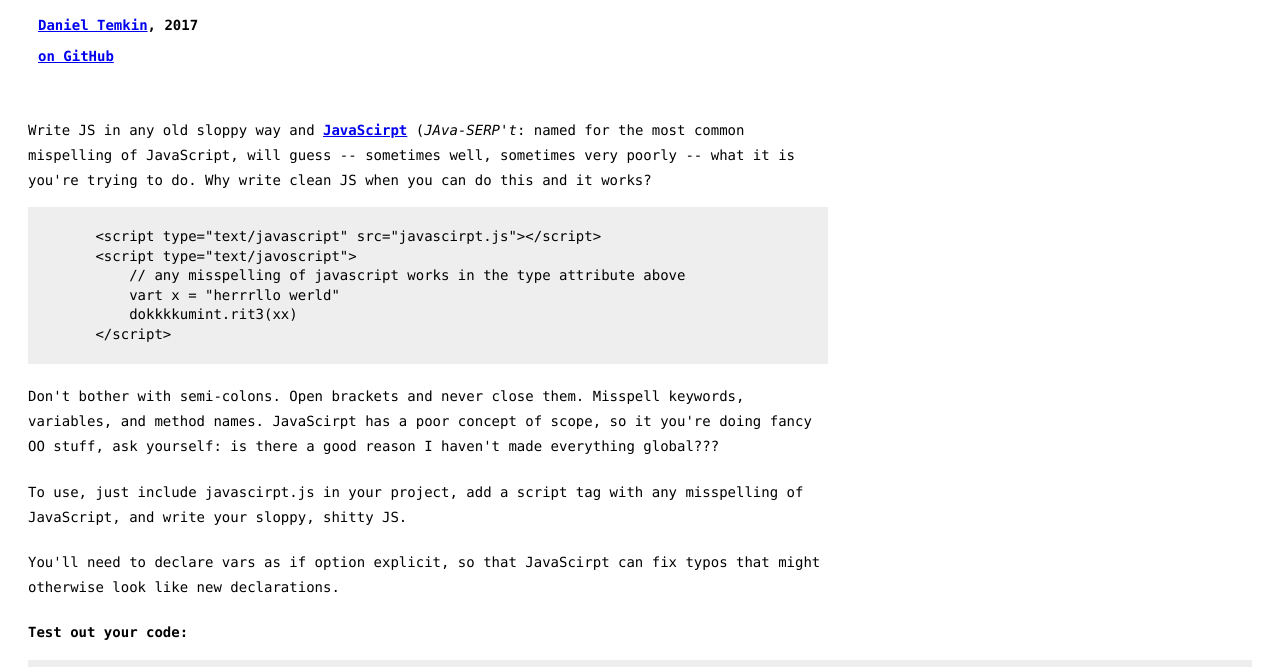
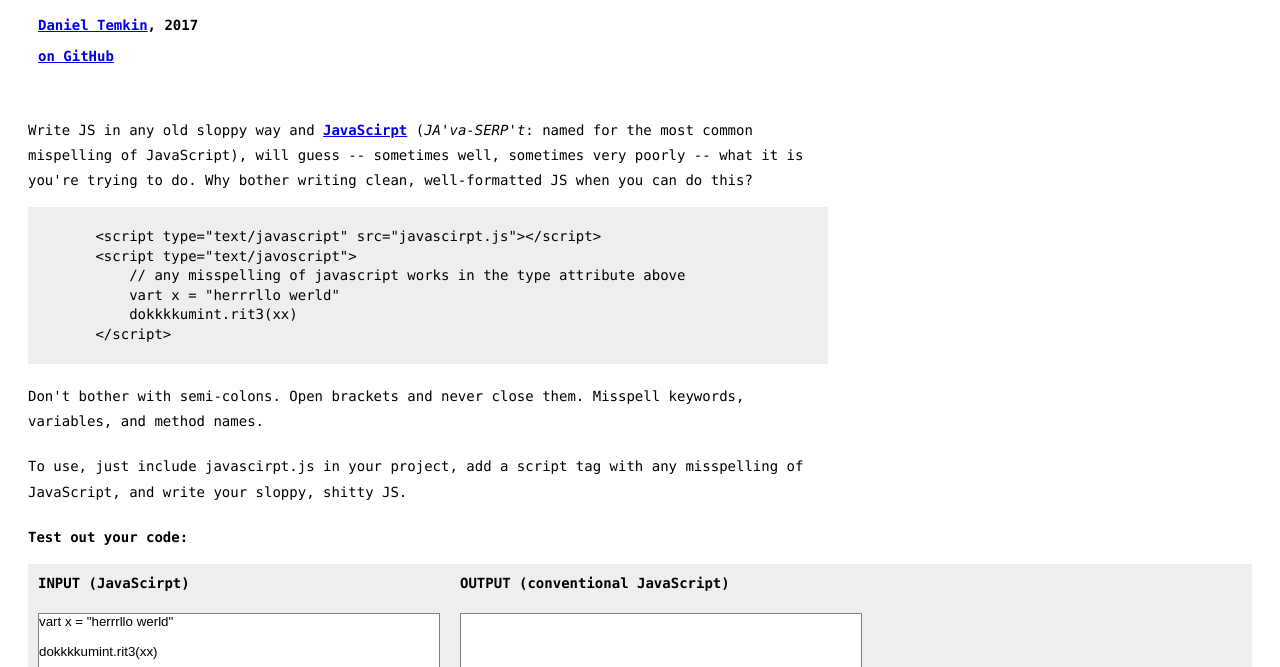
Before and after one commit to rottytooth/FatFingerJS, a website: page index.html in a window 1280 px wide. Shown: the part 89-756 px from the top of the page. Drawn offline with Linux system fonts and the light colour scheme.

Commit message:
can't stop fiddling with the text

```diff
--- a/index.html
+++ b/index.html
@@ -192,7 +192,8 @@
     <br id="headerBreak" />
 
     <p>
-        Write JS in any old sloppy way and <b><a href="https://github.com/rottytooth/JavaScirpt">JavaScirpt</a></b> (<i>JAva-SERP't</i>: named for the most common mispelling of JavaScript, will guess -- sometimes well, sometimes very poorly -- what it is you're trying to do. Why write clean JS when you can do this and it works?
+        Write JS in any old sloppy way and <b><a href="https://github.com/rottytooth/JavaScirpt">JavaScirpt</a></b> (<i>JA'va-SERP't</i>: named for the most common mispelling of JavaScript),
+        will guess -- sometimes well, sometimes very poorly -- what it is you're trying to do. Why bother writing clean, well-formatted JS when you can do this?
     </p>
     <pre class="greyback">
 
@@ -204,11 +205,9 @@
         &lt;/script>
     </pre>
 
-    <p>Don't bother with semi-colons. Open brackets and never close them. Misspell keywords, variables, and method names. JavaScirpt has a poor concept of scope, so it you're doing fancy OO stuff, ask yourself: is there a good reason I haven't made everything global???</p>
+    <p>Don't bother with semi-colons. Open brackets and never close them. Misspell keywords, variables, and method names.</p>
 
     <p>To use, just include javascirpt.js in your project, add a script tag with any misspelling of JavaScript, and write your sloppy, shitty JS.<p>
-
-    <p>You'll need to declare vars as if option explicit, so that JavaScirpt can fix typos that might otherwise look like new declarations.</p>
 
     <p><b>Test out your code:</b></p>
 
@@ -242,6 +241,8 @@
     </div>
     <br clear="all" />
 
+    <p>A couple of usage notes: You'll need to declare vars as if option explicit, so that JavaScirpt can fix typos that might otherwise look like new declarations. Also, JavaScirpt has a poor concept of scope, so it you're doing fancy OO stuff, ask yourself: is there a good reason I haven't made everything global???</p>
+
     <h3>Inspirations</h3>
 
     <ul>
```
Also changed, not shown: README.md.
